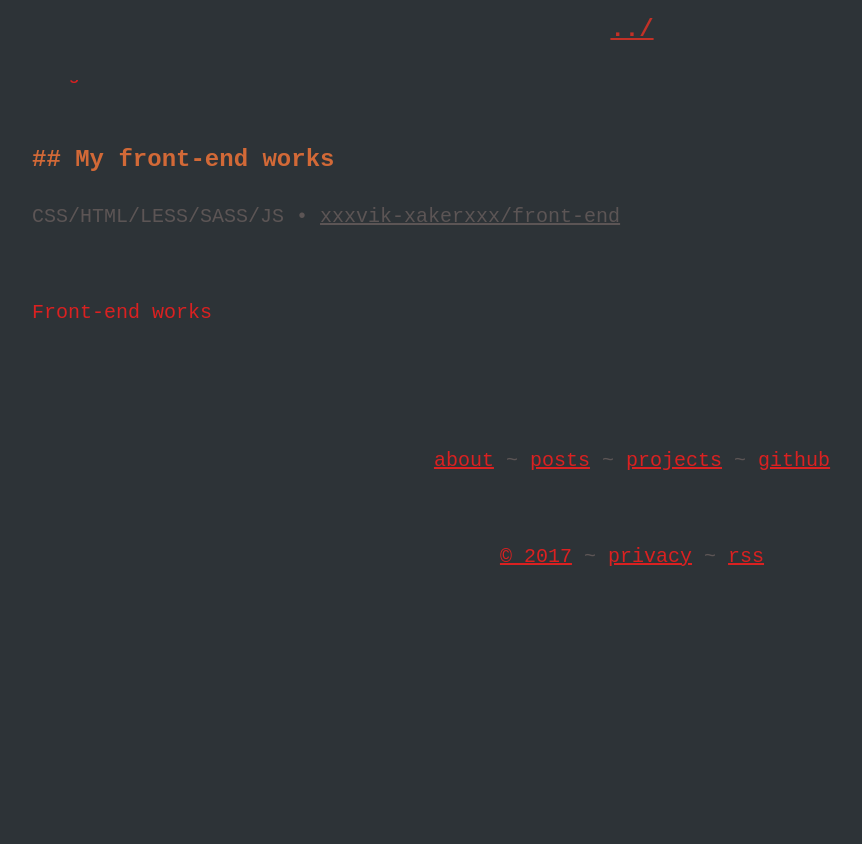
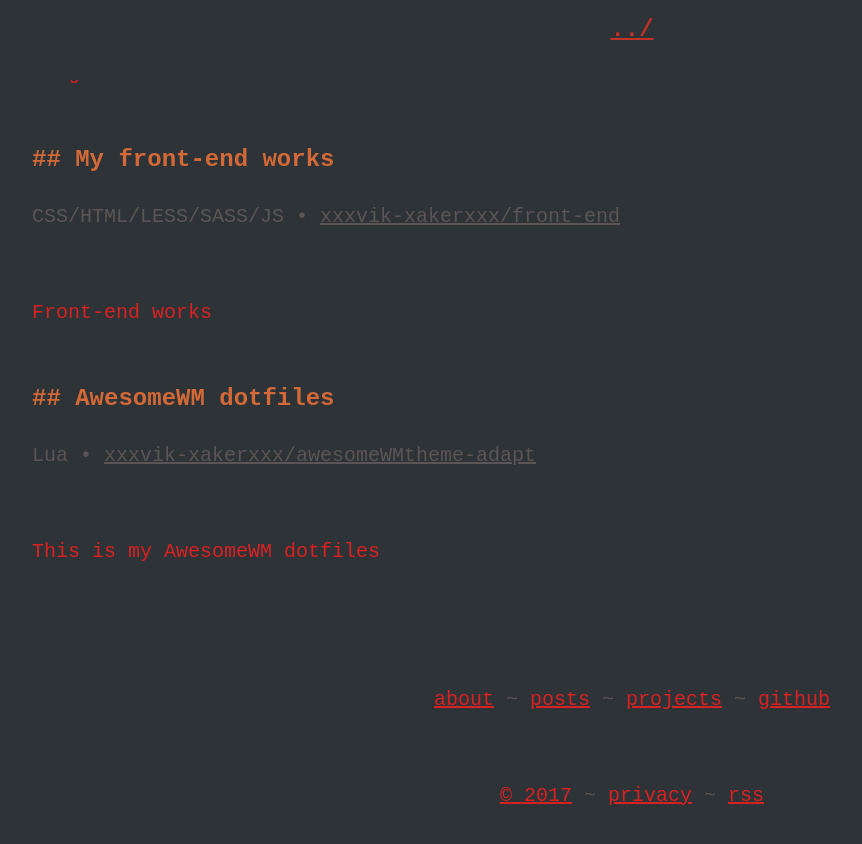
Before and after one commit to xxxvik-xakerxxx/xxxvik-xakerxxx.github.io, a Jekyll site: the page built from projects/index.html, in a window 1280 px wide and 900 px high, scrolled down 731 px. Shown: the top 844 px of the window, without its empty margins (8-870 px from the left). Built offline with Jekyll 4.4.1, drawn with Linux system fonts in a browser that asks for light colours; before the commit the page ends 1392 px from its top, so only the background shows below that.

Commit message:
Add my progect

```diff
--- a/_data/projects.yml
+++ b/_data/projects.yml
@@ -17,3 +17,8 @@
   description: "Front-end works"
   tech: "CSS/HTML/LESS/SASS/JS"
   github: "xxxvik-xakerxxx/front-end"
+
+- name: "AwesomeWM dotfiles"
+  description: "This is my AwesomeWM dotfiles"
+  tech: "Lua"
+  github: "xxxvik-xakerxxx/awesomeWMtheme-adapt"
```
